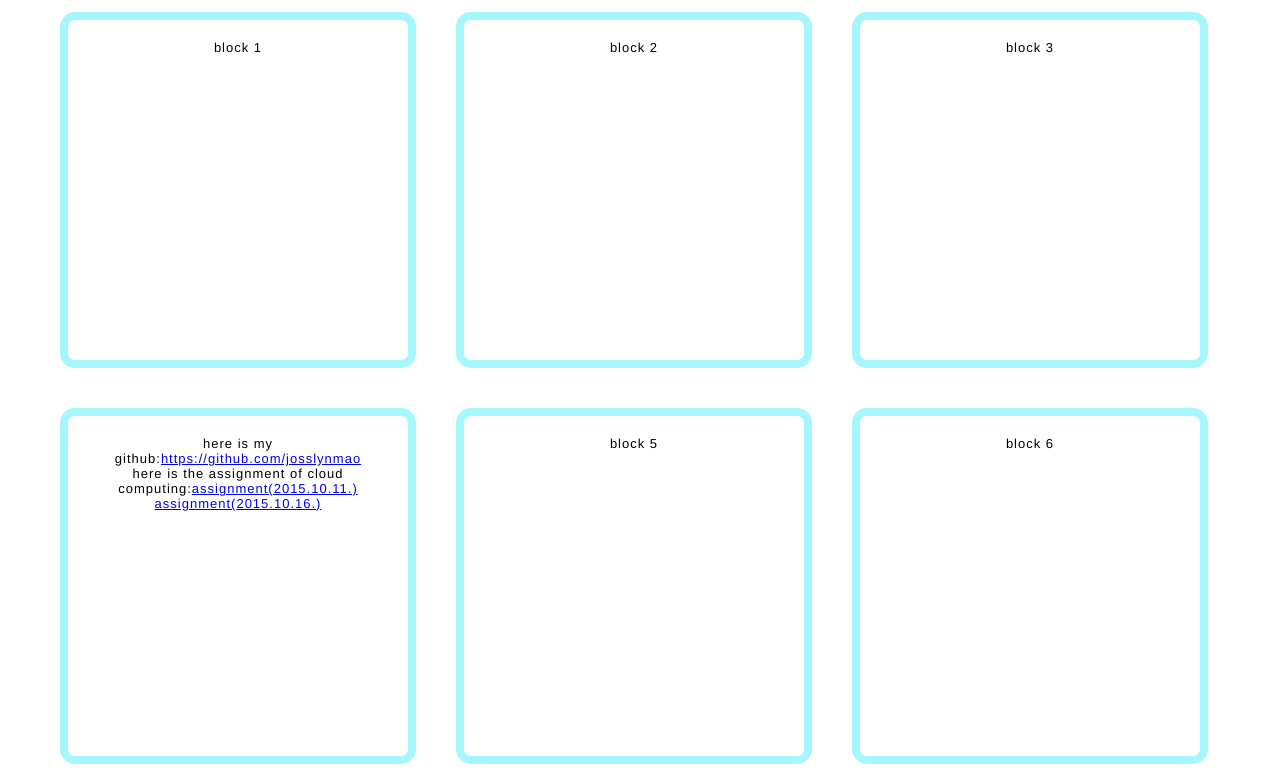
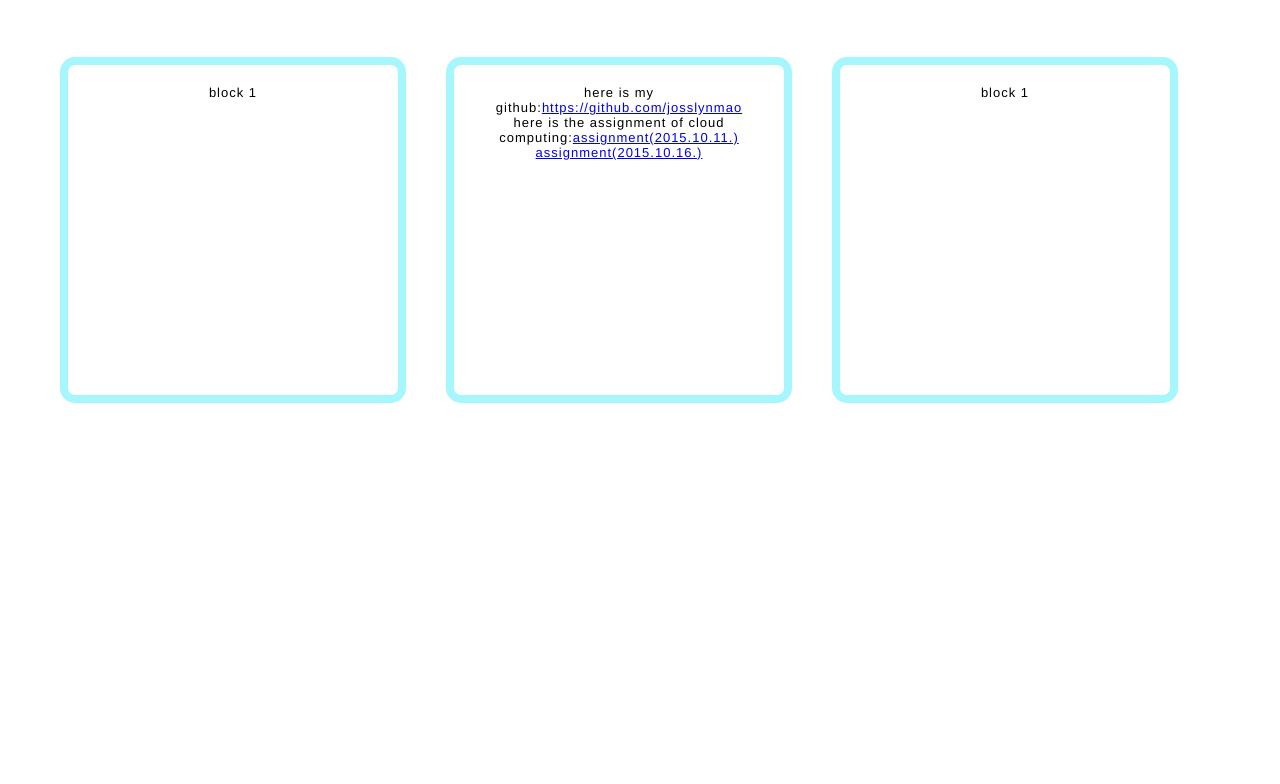
Before and after one commit to josslynmao/natto, a plain HTML site: page layout/NATTO.html in a window 1280 px wide. Shown: the part 172-956 px from the top of the page. After the commit the page ends 800 px from the top, so only its background shows below. Drawn offline with Linux system fonts and the light colour scheme.

Commit message:
animation

```diff
--- a/layout/NATTO.html
+++ b/layout/NATTO.html
@@ -13,12 +13,9 @@
 
 	<div id="content">
 		<div class="block">block 1</div>
-	    <div class="block">block 2</div>
-	    <div class="block">block 3</div>
 		<div class="block">here is my github:<a href="https://github.com/josslynmao">https://github.com/josslynmao</a><br/>
 		here is the assignment of cloud computing:<a href="task.html">assignment(2015.10.11.)</a>   <a href="task2.html">assignment(2015.10.16.)</a></div>
-	    <div class="block">block 5</div>
-	    <div class="block">block 6</div>
+		<div class="block">block 1</div>
 	</div>
 
 	<div id="footer"></div>
--- a/static/css/NATTO.css
+++ b/static/css/NATTO.css
@@ -12,11 +12,13 @@ body{
 
 #banner{
 	padding-left: 0px;
+	margin-top: 50px;
 }
 
 #content{
 	padding:10px 10px 10px 10px;
 	margin-left: 30px;
+	margin-top: 30px;
 }
 
 #links{
@@ -57,8 +59,8 @@ body{
 
 .block{
 	text-align: center;
-	height:300px;
-	width:300px;
+	height:290px;
+	width:290px;
 	border:8px solid #A5F6FD;
 	border-radius: 15px;
 	background: white;
@@ -66,4 +68,15 @@ body{
 	margin:20px 20px;
 	float:left;
 	word-wrap:break-word;
+
+	transition:width 1s,height 1s;
+	-moz-transition:width 1s,height 1s;
+	-webkit-transition:width 1s,height 1s;
+	-o-transition:width 1s,height 1s;
 }
+
+div.block:hover{
+	height:300px;
+	width:300px;
+	border:8px solid #CECECE;
+}
```
